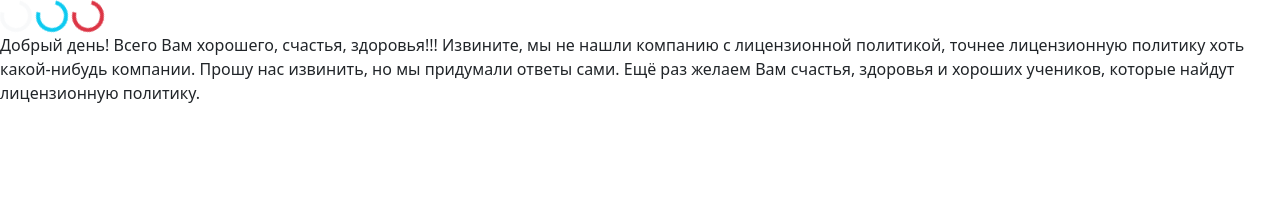
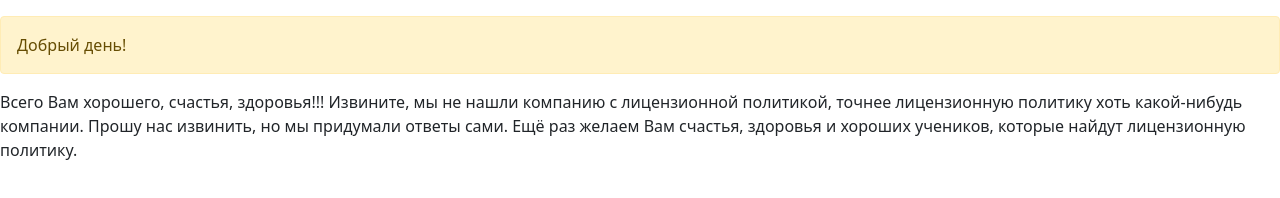
Before and after one commit to TOPGreen/TOPGreen.github.io, a plain HTML site: page index.html in a window 1280 px wide. Drawn offline with nearby package versions, Linux system fonts and the light colour scheme.

Commit message:
Update index.html

```diff
--- a/index.html
+++ b/index.html
@@ -7,16 +7,10 @@
     <title></title>
 </head>
 <body>
-    <div class="spinner-border text-light" role="status">
-        <span class="visually-hidden">Loading...</span>
-      </div>
-      <div class="spinner-border text-info" role="status">
-        <span class="visually-hidden">Loading...</span>
-      </div>
-      <div class="spinner-border text-danger" role="status">
-        <span class="visually-hidden">Loading...</span>
-      </div>
-    <p>Добрый день! Всего Вам хорошего, счастья, здоровья!!! Извините, мы не нашли компанию с лицензионной политикой, точнее лицензионную
+    <p>
+    <div class="alert alert-warning" role="alert">
+    Добрый день!
+    </div>Всего Вам хорошего, счастья, здоровья!!! Извините, мы не нашли компанию с лицензионной политикой, точнее лицензионную
     политику хоть какой-нибудь компании.
     Прошу нас извинить, но мы придумали ответы сами.
     Ещё раз желаем Вам счастья, здоровья и хороших учеников, которые найдут лицензионную политику.</p>
```
